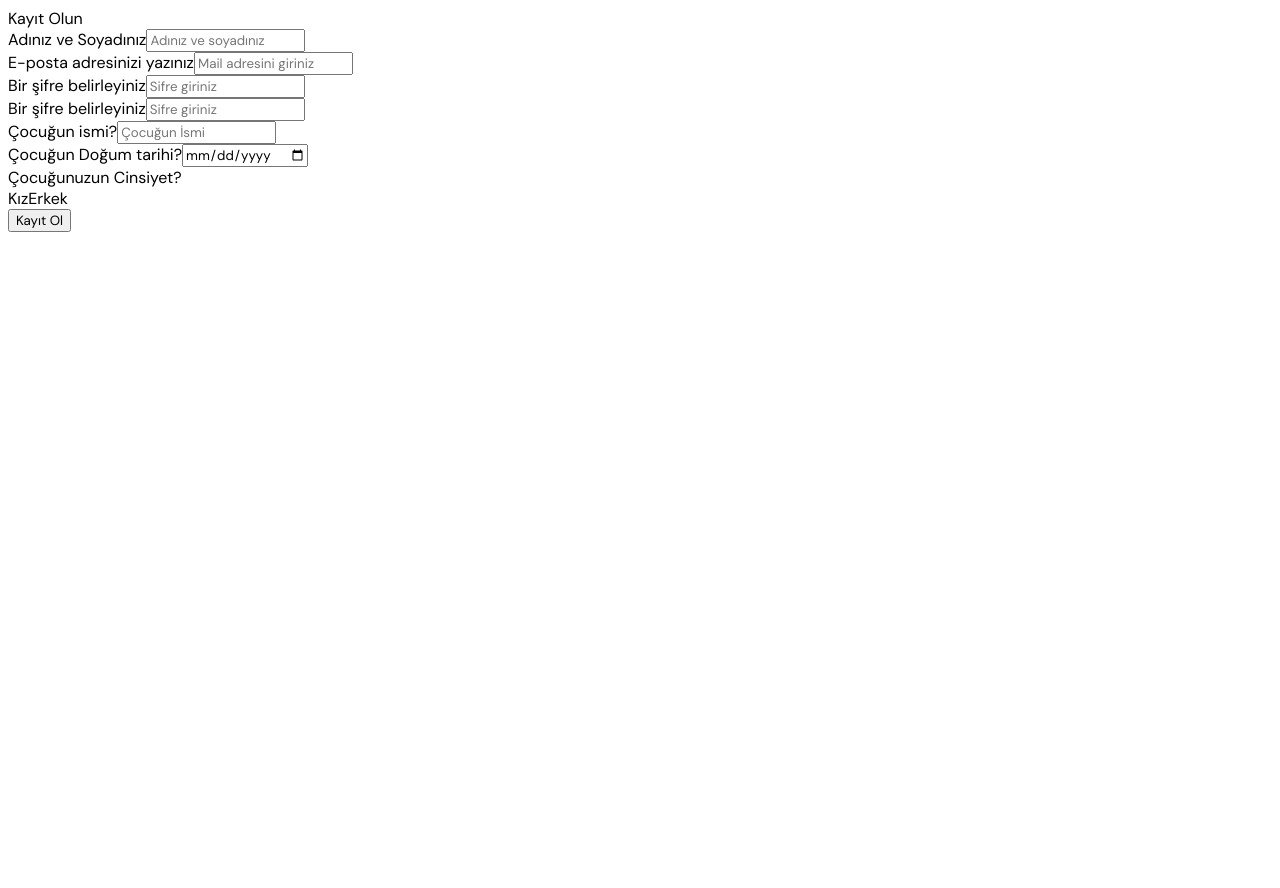
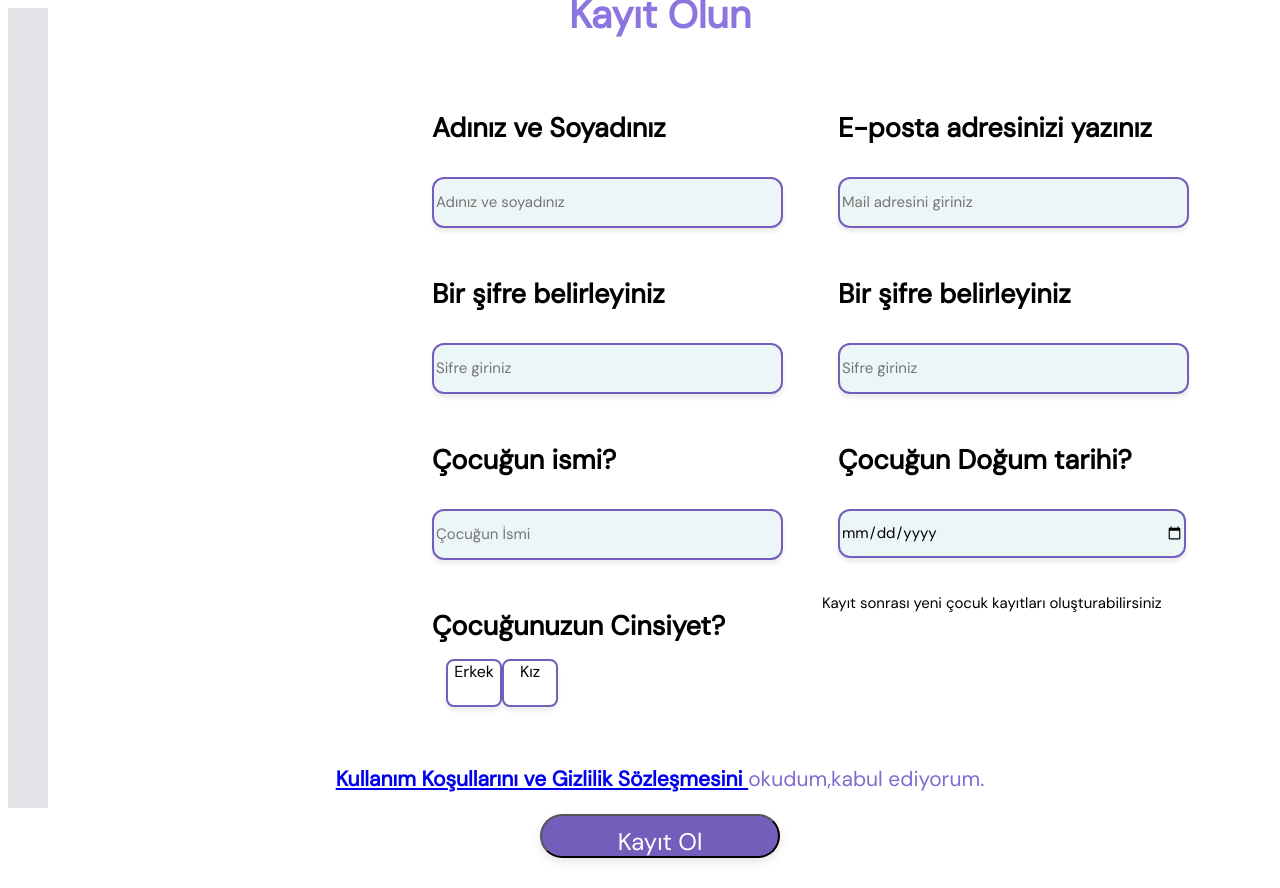
Before and after one commit to DNA-RNA/KidoKitDemo, a React (Create React App) app in the folder frontend/: page /KayitOl in a window 1280 px wide. Before the commit the page ends 800 px from the top, so only its background shows below. Built offline with nearby package versions, Linux system fonts and the light colour scheme.

Commit message:
sözleşme ve kayıt ol butonu eklendi
Sitenin genel düzeni sağlandı.

```diff
--- a/frontend/src/App.css
+++ b/frontend/src/App.css
@@ -53,3 +53,115 @@
 
 
 /* kayit ol*/
+.body{
+	display: flex;
+	height: 100vh;
+	justify-content: center;
+	align-items: center;
+	background: #e4e3e7;
+}
+.container{
+
+	width: 100%;
+	background: white;
+	padding: 30px;
+	margin-left: 40px;
+}
+.container .title {
+	font-size: 39px;
+	font-weight: 700;
+	line-height: 51px;
+	color: #8D75E0;
+	text-align: center;
+	padding-bottom: 1rem;
+	margin-top: 30px;
+}
+.container .form .details {
+	display: flex;
+	flex-wrap: wrap;
+	justify-content: space-between;
+	margin-left: 300px;
+	padding: 30px;
+
+}
+.form .details .form-box{
+width: calc(100% / 2 - 20px);
+margin: 0.5rem;
+}
+.details .form-box .description{
+	font-weight: 700;
+	margin: 1rem;
+	font-size: 27px;
+	display: block;
+
+
+}
+.details .form-box .warning-text{
+
+	font-weight: 400;
+	font-size: 15px;
+}
+.details .form-box input {
+	height: 45px;
+	width: 343px;
+	margin: 1rem;
+	font-size: 15px;
+	border-radius:12px;
+	border: 2px solid #735EBB;
+
+	background:rgba(68, 166, 180, 0.1);
+	box-shadow: 0px 4px 4px rgba(0, 0, 0, 0.08);
+}
+.details .form-box input:focus,
+.details .form-box input:valid{
+	border-color: #735EBB;
+}
+.details .form-box .category {
+	width: 12% ;
+	display: flex;
+	justify-content: space-around;
+	margin-left: 30px;
+	text-align: center;
+}
+.details .form-box .category label{
+	display: flex;
+	align-items: center;
+}
+.details .form-box .category .gender {
+	height: 44px;
+	width: 52px;
+	background: white;
+	border-radius: 8px;
+	border: 2px solid #735EBB;
+	box-shadow: 0px 4px 4px rgba(0, 0, 0, 0.08);
+
+
+}
+.container .form .button{
+	display: flex;
+	align-items: center;
+	justify-content: center;
+}
+.form .button .btn {
+
+	width: 240px;
+	height: 44px;
+    padding: 10px 32px;
+    border-radius: 22px;
+    font-size: 1.5rem;
+    color: white;
+    background-color:  #735EBB;
+	box-shadow: 0px 4px 10px rgba(0, 0, 0, 0.1);
+}
+.container .form .contract{
+	display: flex;
+	align-items: center;
+	justify-content: center;
+}
+.form .contract p {
+	font-weight: 500;
+font-size: 21px;
+line-height: 27px;
+
+color: #826BD0;
+}
--- a/frontend/src/pages/KayitOl.jsx
+++ b/frontend/src/pages/KayitOl.jsx
@@ -17,9 +17,11 @@ class KayitOl extends React.Component {
   }
   render() {
     return (
-      <div className="container">
+      <div className="body">
+ <div className="container">
         <div className="title">Kayıt Olun</div>
         <form onSubmit={this.handleSubmit} className="form">
+       <div className="details">
        <div className="form-box">
       <span className="description">Adınız ve Soyadınız</span>
       <input type="text" name="fullName" placeholder="Adınız ve soyadınız" required />
@@ -51,26 +53,27 @@ class KayitOl extends React.Component {
       <span className="description">Çocuğunuzun Cinsiyet?</span>
       <div className="category">
         <label htmlFor="">
-          <span className="gender" name="childGender">Kız</span>
+          <span className="gender" name="childGender">Erkek</span>
         </label>
         <label htmlFor="">
-          <span className="gender" name="childGender">Erkek</span>
+          <span className="gender" name="childGender">Kız</span>
         </label>
       </div>
       </div>
+      <div className="form-box">
+      <span className="warning-text">Kayıt sonrası yeni çocuk kayıtları oluşturabilirsiniz</span>
+      </div>
+       </div>
 
-
-
-
+       <div className="contract"><p> <a href="#"><b>Kullanım Koşullarını ve Gizlilik Sözleşmesini </b></a> okudum,kabul ediyorum.</p></div>
   <div className="button">
             <button className="btn">Kayıt Ol</button>
           </div>
-
-
-
-
       </form>
       </div>
+
+      </div>
+
 
     );
   }
```
